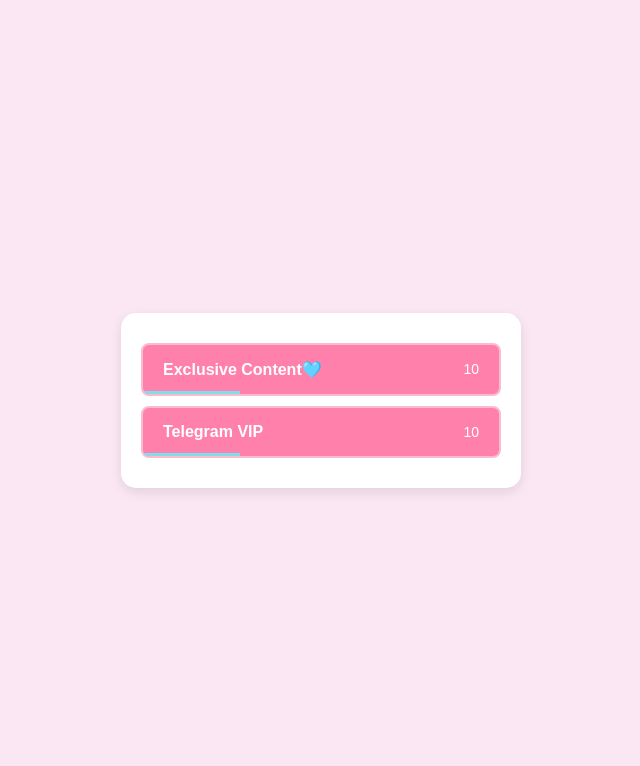
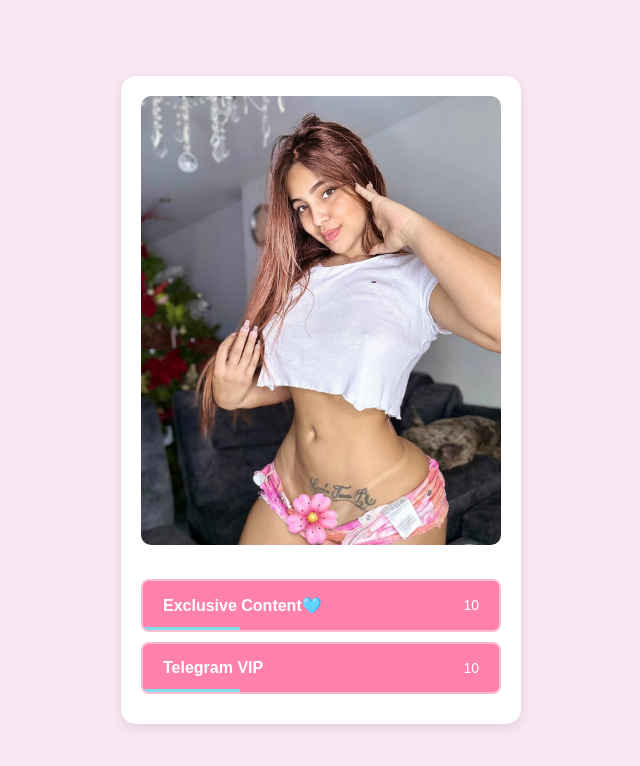
Before and after one commit to gabocalanche/ContenidoVIP, a plain HTML site: page index.html in a window 1280 px wide. Shown: the whole page, without its empty margins (319-959 px from the left). Drawn offline with Linux system fonts and the light colour scheme.

Commit message:
Update index.html

```diff
--- a/index.html
+++ b/index.html
@@ -32,6 +32,12 @@
       padding: 20px;
       box-shadow: 0 4px 12px rgba(0, 0, 0, 0.1);
       text-align: center;
+    }
+
+    .container img {
+      width: 100%; /* Imagen a tamaño completo */
+      border-radius: 10px; /* Bordes redondeados */
+      margin-bottom: 20px; /* Espacio debajo de la imagen */
     }
 
     .button {
@@ -81,6 +87,9 @@
 </head>
 <body>
   <div class="container">
+    <!-- Imagen agregada aquí -->
+    <img src="img/mejia.jpeg" alt="Imagen descriptiva">
+
     <button class="button" id="btnContent">
       Exclusive Content🩵
       <span id="timerContent">15</span>
```
